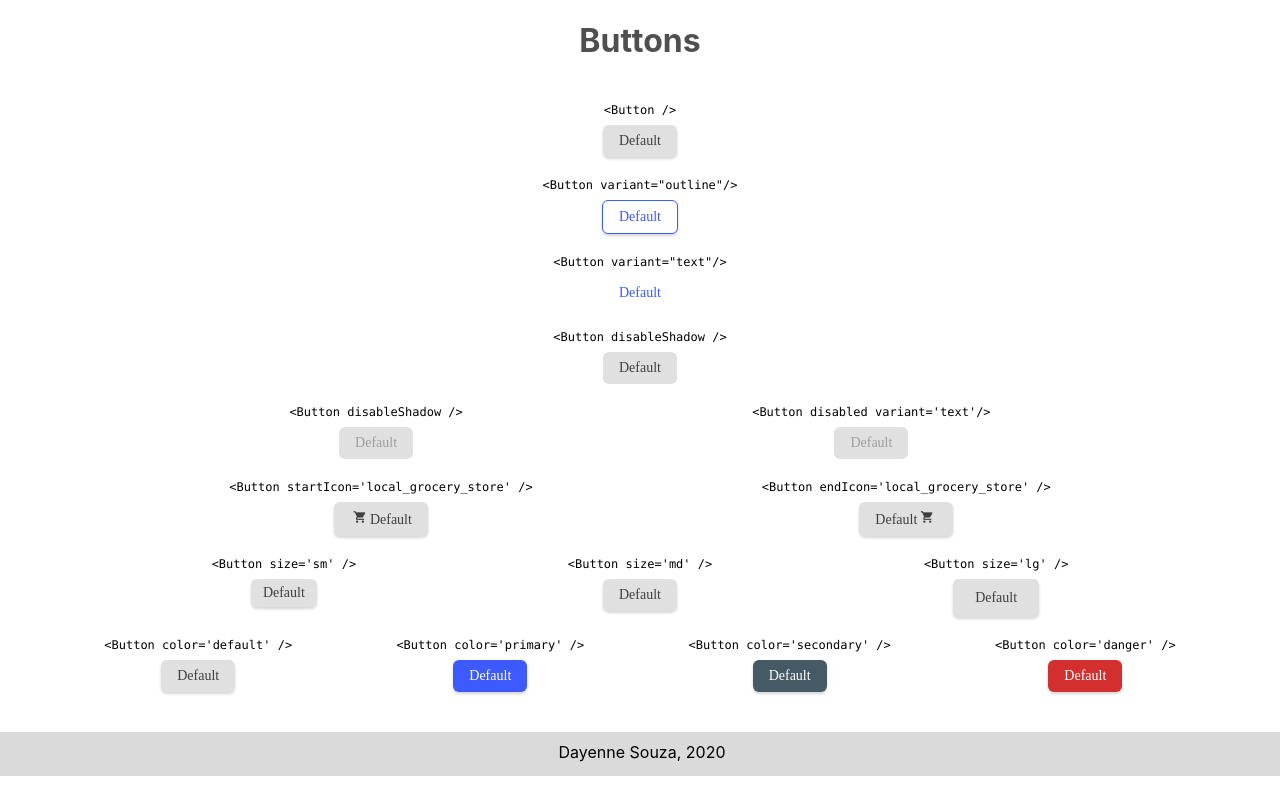
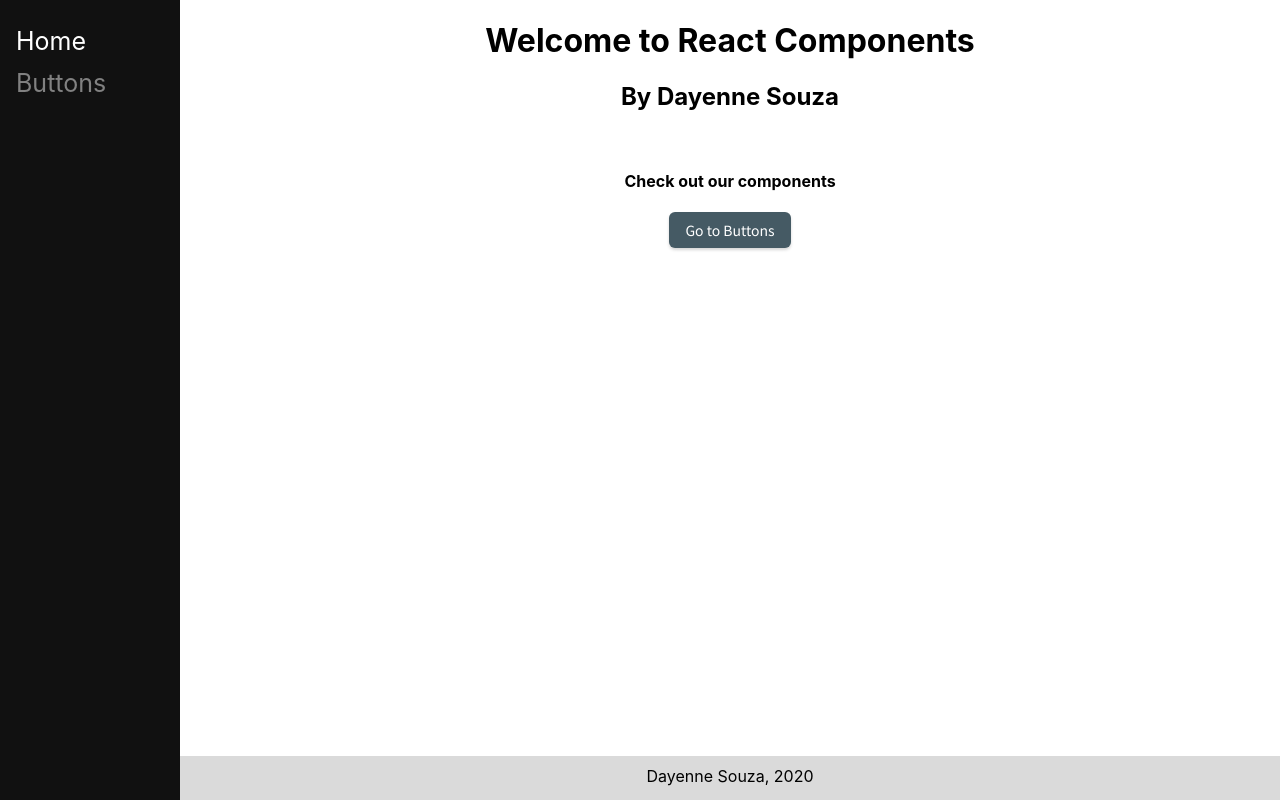
Before and after one commit to dayesouza/react-components, a React (Create React App) app: page /home in a window 1280 px wide. Built offline with nearby package versions, Linux system fonts and the light colour scheme.

Commit message:
creates routing and fixed button style

```diff
--- a/package.json
+++ b/package.json
@@ -10,6 +10,7 @@
     "node-sass": "^4.14.1",
     "react": "^16.13.1",
     "react-dom": "^16.13.1",
+    "react-router-dom": "^5.2.0",
     "react-scripts": "3.4.3"
   },
   "scripts": {
--- a/public/index.html
+++ b/public/index.html
@@ -12,6 +12,10 @@
     <link rel="apple-touch-icon" href="%PUBLIC_URL%/logo192.png" />
     <link
       href="https://fonts.googleapis.com/icon?family=Material+Icons"
+      rel="stylesheet"
+    />
+    <link
+      href="https://fonts.googleapis.com/css2?family=Noto+Sans+JP&display=swap"
       rel="stylesheet"
     />
     <!--
--- a/src/App.js
+++ b/src/App.js
@@ -1,83 +1,35 @@
 import React from "react";
 import "./App.scss";
-import Button from "./components/Button/Button";
-import ButtonRowLayout from "./components/ButtonRowLayout/ButtonRowLayout";
 import Footer from "./components/Footer/Footer";
+import {
+  BrowserRouter as Router,
+  Route,
+  Switch,
+  Redirect,
+} from "react-router-dom";
+import Buttons from "./pages/Buttons/Buttons";
+import Home from "./pages/Home/Home";
+import Sidebar from "./components/Sidebar/Sidebar";
 
 function App() {
   return (
-    <>
-      <div className="App">
-        <header className="App-header">
-          <h1>Buttons</h1>
-        </header>
-        <ButtonRowLayout label="<Button />">
-          <Button>Default</Button>
-        </ButtonRowLayout>
-
-        <ButtonRowLayout label='<Button variant="outline"/>'>
-          <Button variant="outline">Default</Button>
-        </ButtonRowLayout>
-
-        <ButtonRowLayout label='<Button variant="text"/>'>
-          <Button variant="text">Default</Button>
-        </ButtonRowLayout>
-
-        <ButtonRowLayout label="<Button disableShadow />">
-          <Button disableShadow>Default</Button>
-        </ButtonRowLayout>
-
-        <ButtonRowLayout
-          label={[
-            "<Button disableShadow />",
-            "<Button disabled variant='text'/>",
-          ]}
-        >
-          <Button disabled>Default</Button>
-          <Button disabled variant="text">
-            Default
-          </Button>
-        </ButtonRowLayout>
-
-        <ButtonRowLayout
-          label={[
-            "<Button startIcon='local_grocery_store' />",
-            "<Button endIcon='local_grocery_store' />",
-          ]}
-        >
-          <Button startIcon="local_grocery_store">Default</Button>
-          <Button endIcon="local_grocery_store">Default</Button>
-        </ButtonRowLayout>
-
-        <ButtonRowLayout
-          label={[
-            "<Button size='sm' />",
-            "<Button size='md' />",
-            "<Button size='lg' />",
-          ]}
-        >
-          <Button size="sm">Default</Button>
-          <Button size="md">Default</Button>
-          <Button size="lg">Default</Button>
-        </ButtonRowLayout>
-
-        <ButtonRowLayout
-          label={[
-            "<Button color='default' />",
-            "<Button color='primary' />",
-            "<Button color='secondary' />",
-            "<Button color='danger' />",
-          ]}
-        >
-          <Button color="default">Default</Button>
-          <Button color="primary">Default</Button>
-          <Button color="secondary">Default</Button>
-          <Button color="danger">Default</Button>
-        </ButtonRowLayout>
-      </div>
-
-      <Footer />
-    </>
+    <div className="app">
+      <Router>
+        <Sidebar />
+        <main>
+          <Switch>
+            <Redirect exact from="/" to="/home" />
+            <Route exact path="/home">
+              <Home />
+            </Route>
+            <Route exact path="/buttons">
+              <Buttons />
+            </Route>
+          </Switch>
+        </main>
+        <Footer />
+      </Router>
+    </div>
   );
 }
 
--- a/src/App.scss
+++ b/src/App.scss
@@ -1,4 +1,4 @@
-@import "./colors.scss";
+@import "./variables.scss";
 
 .App {
   text-align: center;
@@ -35,3 +35,19 @@
     justify-content: space-evenly;
   }
 }
+
+main {
+  margin-left: $sidebar-width;
+  padding: 0px 10px;
+  margin-bottom: 15px;
+}
+
+.app {
+  display: flex;
+  flex-direction: column;
+  min-height: 100vh;
+}
+
+.text-align-center {
+  text-align: center;
+}
--- a/src/components/Button/Button.scss
+++ b/src/components/Button/Button.scss
@@ -1,4 +1,4 @@
-@import "../../colors.scss";
+@import "../../variables.scss";
 
 button {
   padding: 8px 16px 8px 16px;
@@ -14,9 +14,10 @@ button {
   font-family: Noto Sans JP;
 
   i.material-icons {
-    font-size: 14px;
+    font-size: 16px;
     margin-right: 3px;
     margin-left: 3px;
+    vertical-align: middle;
   }
 
   &:focus:not([disabled]) {
--- a/src/components/Footer/Footer.scss
+++ b/src/components/Footer/Footer.scss
@@ -1,13 +1,14 @@
-@import "../../colors.scss";
+@import "../../variables.scss";
 
 footer {
   height: 2.5em;
   bottom: 0;
-  width: 100%;
   background-color: $bg-grey;
   color: black;
   text-align: center;
   padding: 2px;
+  margin-left: $sidebar-width;
+  margin-top: auto;
 
   p {
     margin-top: 8px;
--- /dev/null
+++ b/src/components/Sidebar/Sidebar.js
@@ -0,0 +1,16 @@
+import React from "react";
+import "./Sidebar.scss";
+import { NavLink } from "react-router-dom";
+
+export default function Sidebar() {
+  return (
+    <nav class="sidenav">
+      <NavLink to="/home" activeClassName="selected">
+        Home
+      </NavLink>
+      <NavLink to="/buttons" activeClassName="selected">
+        Buttons
+      </NavLink>
+    </nav>
+  );
+}
--- /dev/null
+++ b/src/components/Sidebar/Sidebar.scss
@@ -0,0 +1,36 @@
+@import "../../variables.scss";
+
+.sidenav {
+  height: 100%; /* Full-height: remove this if you want "auto" height */
+  width: $sidebar-width;
+  position: fixed; /* Fixed Sidebar (stay in place on scroll) */
+  z-index: 1; /* Stay on top */
+  top: 0; /* Stay at the top */
+  left: 0;
+  background-color: #111; /* Black */
+  overflow-x: hidden; /* Disable horizontal scroll */
+  padding-top: 20px;
+}
+
+/* The navigation menu links */
+.sidenav a {
+  padding: 6px 8px 6px 16px;
+  text-decoration: none;
+  font-size: 25px;
+  color: #818181;
+  display: block;
+}
+
+a.selected {
+  color: white;
+}
+
+/* On smaller screens, where height is less than 450px, change the style of the sidebar (less padding and a smaller font size) */
+@media screen and (max-height: 450px) {
+  .sidenav {
+    padding-top: 15px;
+  }
+  .sidenav a {
+    font-size: 18px;
+  }
+}
--- /dev/null
+++ b/src/pages/Buttons/Buttons.js
@@ -0,0 +1,76 @@
+import React from "react";
+import Button from "../../components/Button/Button";
+import ButtonRowLayout from "../../components/ButtonRowLayout/ButtonRowLayout";
+
+export default function Buttons() {
+  return (
+    <div class="text-align-center">
+      <header className="App-header">
+        <h1>Buttons</h1>
+      </header>
+      <ButtonRowLayout label="<Button />">
+        <Button>Default</Button>
+      </ButtonRowLayout>
+
+      <ButtonRowLayout label='<Button variant="outline"/>'>
+        <Button variant="outline">Default</Button>
+      </ButtonRowLayout>
+
+      <ButtonRowLayout label='<Button variant="text"/>'>
+        <Button variant="text">Default</Button>
+      </ButtonRowLayout>
+
+      <ButtonRowLayout label="<Button disableShadow />">
+        <Button disableShadow>Default</Button>
+      </ButtonRowLayout>
+
+      <ButtonRowLayout
+        label={[
+          "<Button disableShadow />",
+          "<Button disabled variant='text'/>",
+        ]}
+      >
+        <Button disabled>Default</Button>
+        <Button disabled variant="text">
+          Default
+        </Button>
+      </ButtonRowLayout>
+
+      <ButtonRowLayout
+        label={[
+          "<Button startIcon='local_grocery_store' />",
+          "<Button endIcon='local_grocery_store' />",
+        ]}
+      >
+        <Button startIcon="local_grocery_store">Default</Button>
+        <Button endIcon="local_grocery_store">Default</Button>
+      </ButtonRowLayout>
+
+      <ButtonRowLayout
+        label={[
+          "<Button size='sm' />",
+          "<Button size='md' />",
+          "<Button size='lg' />",
+        ]}
+      >
+        <Button size="sm">Default</Button>
+        <Button size="md">Default</Button>
+        <Button size="lg">Default</Button>
+      </ButtonRowLayout>
+
+      <ButtonRowLayout
+        label={[
+          "<Button color='default' />",
+          "<Button color='primary' />",
+          "<Button color='secondary' />",
+          "<Button color='danger' />",
+        ]}
+      >
+        <Button color="default">Default</Button>
+        <Button color="primary">Default</Button>
+        <Button color="secondary">Default</Button>
+        <Button color="danger">Default</Button>
+      </ButtonRowLayout>
+    </div>
+  );
+}
--- /dev/null
+++ b/src/pages/Home/Home.js
@@ -0,0 +1,18 @@
+import React from "react";
+import Button from "../../components/Button/Button";
+import "./Home.scss";
+import { Link } from "react-router-dom";
+
+export default function Home() {
+  return (
+    <div className="text-align-center">
+      <h1>Welcome to React Components</h1>
+      <h2>By Dayenne Souza</h2>
+
+      <h4 className="checkout">Check out our components</h4>
+      <Link to="/buttons">
+        <Button color="secondary">Go to Buttons</Button>
+      </Link>
+    </div>
+  );
+}
--- /dev/null
+++ b/src/pages/Home/Home.scss
@@ -0,0 +1,3 @@
+.checkout {
+  margin-top: 60px;
+}
--- a/src/colors.scss
+++ b/src/variables.scss
@@ -20,3 +20,5 @@ $disabled-color: #9e9e9e;
 $button-disabled-bg: #e0e0e0;
 
 $bg-code-example: #f1f1f1;
+
+$sidebar-width: 180px;
```
Also changed, not shown: 1 other file (tests, documents, lock files or other folders).
